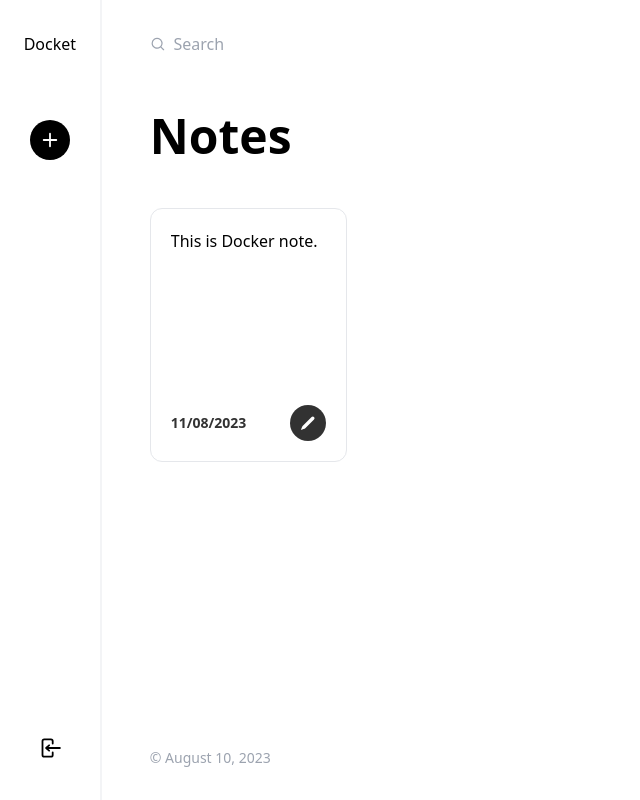
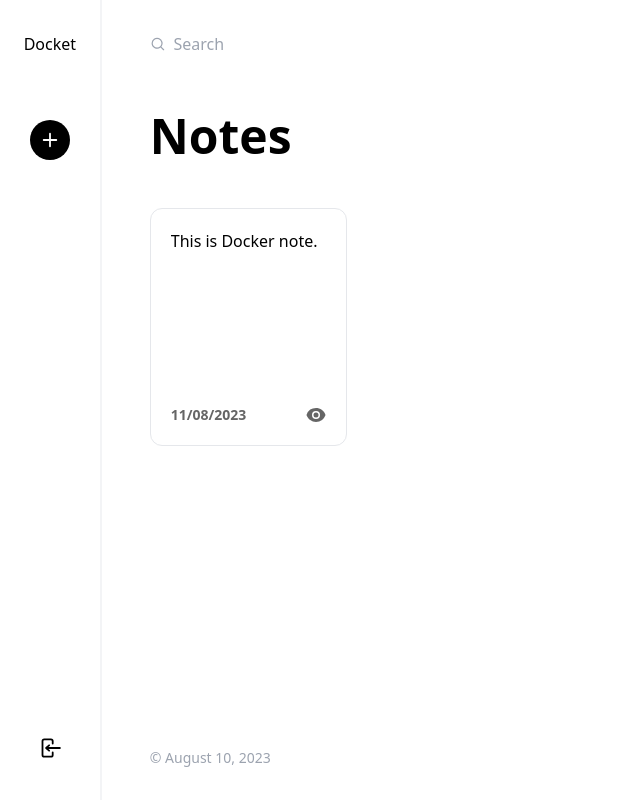
Before and after one commit to AydosJs/docket, a React (Vite) app: page / in a window 1280 px wide. Shown: the whole page, without its empty margins (0-640 px from the left). Built offline with nearby package versions, Linux system fonts and the light colour scheme.

Commit message:
note edit is some done

```diff
--- a/src/components/CardComponent.tsx
+++ b/src/components/CardComponent.tsx
@@ -1,28 +1,50 @@
-import { Note } from "../store/notes/noteSlice";
+import { useRef } from "react";
+import { Note, editNote } from "../store/notes/noteSlice";
+import { useDispatch } from "react-redux";
 
 type Props = {
   note: Note
 }
 
 export default function CardComponent({ note }: Props) {
+  const paragraphRef = useRef<HTMLParagraphElement>(null);
+  const dispatch = useDispatch()
+  const handleEdit = (): void => {
+    if (paragraphRef.current) {
+      const content: string = paragraphRef.current.innerText;
+      dispatch(editNote({
+        ...note,
+        note: content
+      }))
+    }
+  };
+
   return (
     <div className={`relative flex flex-col justify-between p-5 space-y-8 overflow-hidden border cursor-pointer group bg-${note.color.paint}-400 rounded-xl`}>
       <div>
-        <p className="cursor-text font-medium text-md line-clamp-6 min-h-[144px] outline-none" contentEditable>
+        <p suppressContentEditableWarning ref={paragraphRef} onBlur={handleEdit} className="cursor-text font-medium text-md line-clamp-6 min-h-[144px] outline-none" contentEditable>
           {note.note}
         </p>
       </div>
-      <div className="flex flex-row items-center justify-between opacity-80 group-hover:opacity-100 flex-nowrap">
+      <div className="flex flex-row items-center justify-between opacity-60 group-hover:opacity-100 flex-nowrap">
         <div>
           <p className="text-sm font-semibold">
             {note.date}
           </p>
         </div>
-        <div className=" cursor-pointer flex items-center justify-center rounded-full w-[36px] h-[36px] bg-black">
+        {/* <div className=" cursor-pointer flex items-center justify-center rounded-full w-[36px] h-[36px] bg-black">
           <svg xmlns="http://www.w3.org/2000/svg" viewBox="0 0 20 20" fill="currentColor" className="w-4 h-4 text-white">
             <path d="M2.695 14.763l-1.262 3.154a.5.5 0 00.65.65l3.155-1.262a4 4 0 001.343-.885L17.5 5.5a2.121 2.121 0 00-3-3L3.58 13.42a4 4 0 00-.885 1.343z" />
           </svg>
+        </div> */}
+
+        <div>
+          <svg xmlns="http://www.w3.org/2000/svg" viewBox="0 0 20 20" fill="currentColor" className="w-5 h-5 text-black">
+            <path d="M10 12.5a2.5 2.5 0 100-5 2.5 2.5 0 000 5z" />
+            <path fill-rule="evenodd" d="M.664 10.59a1.651 1.651 0 010-1.186A10.004 10.004 0 0110 3c4.257 0 7.893 2.66 9.336 6.41.147.381.146.804 0 1.186A10.004 10.004 0 0110 17c-4.257 0-7.893-2.66-9.336-6.41zM14 10a4 4 0 11-8 0 4 4 0 018 0z" clip-rule="evenodd" />
+          </svg>
         </div>
+
       </div>
 
       <div className="group-hover:opacity-100 transition-all duration-300  absolute flex items-center justify-center w-[30px] h-[30px] group-hover:right-5 right-[-40px] top-[-10px] bg-black rounded-full">
@@ -31,6 +53,7 @@ export default function CardComponent({ note }: Props) {
         </svg>
       </div>
 
+
     </div>
   )
 }
--- a/src/store/notes/noteSlice.ts
+++ b/src/store/notes/noteSlice.ts
@@ -31,9 +31,17 @@ export const noteSlice = createSlice({
     addNote: (state, action: PayloadAction<Note>) => {
       state.push(action.payload);
     },
+    editNote: (state, action: PayloadAction<Note>) => {
+      const noteIndex = state.findIndex((note) => note.id == action.payload.id);
+
+      if (state.findIndex((note) => note.id == action.payload.id) !== -1) {
+        state[noteIndex].note = action.payload.note;
+        state[noteIndex].date = action.payload.date;
+      }
+    },
   },
 });
 
-export const { addNote } = noteSlice.actions;
+export const { addNote, editNote } = noteSlice.actions;
 export const noteSelector = (state: RootState) => state.noteReducer;
 export default noteSlice.reducer;
```
